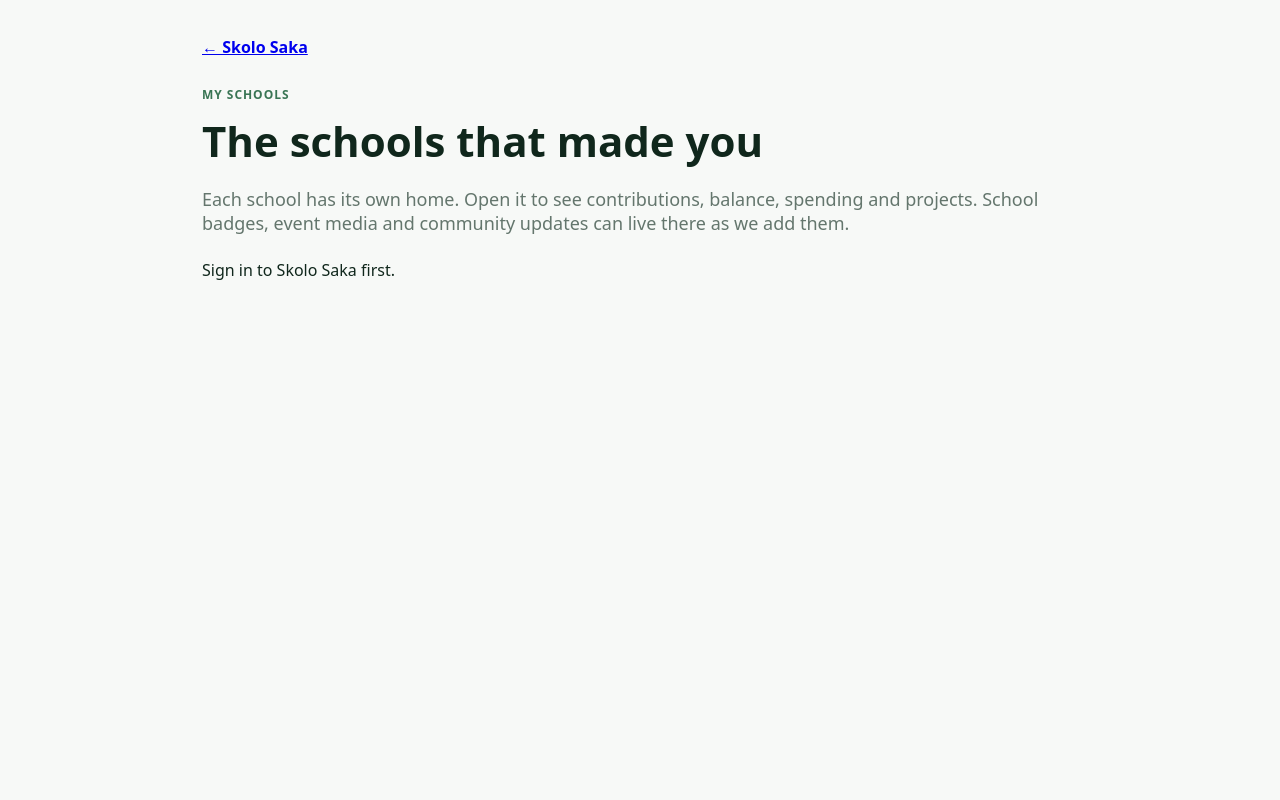
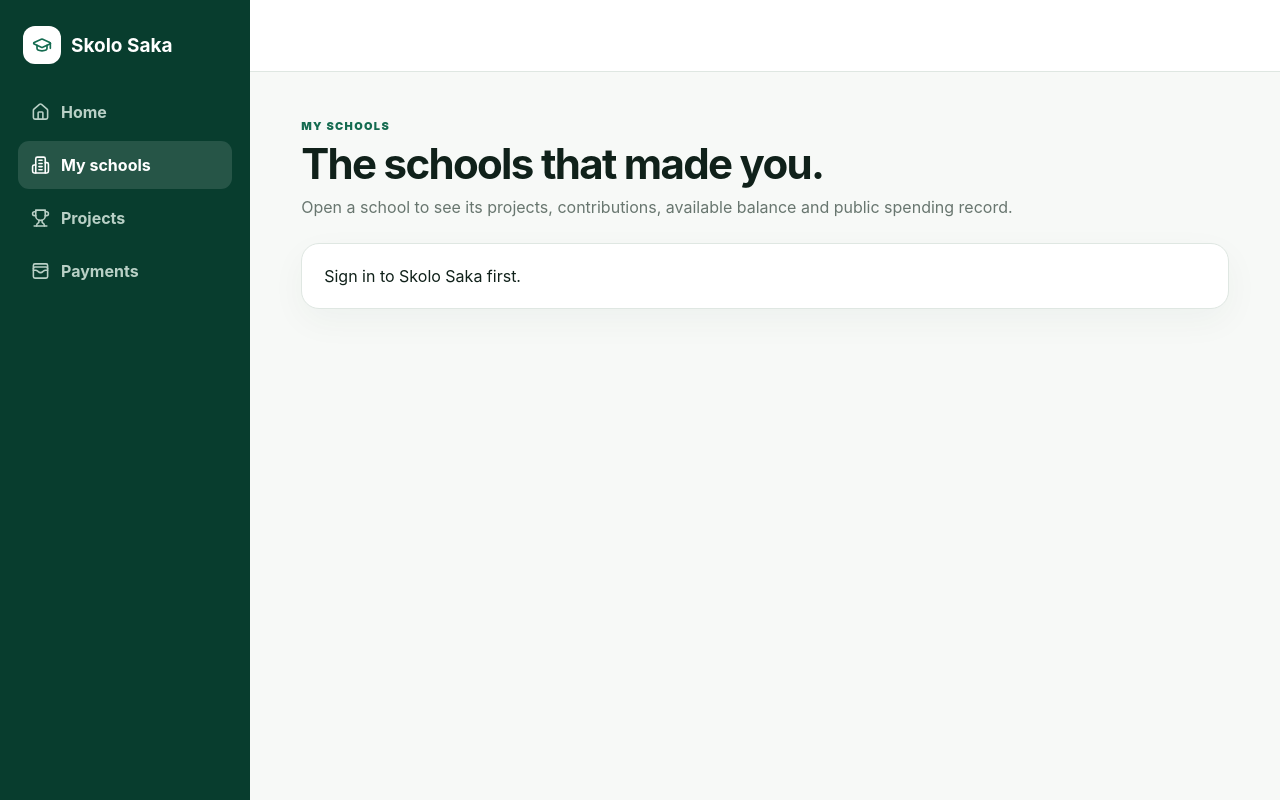
Before and after one commit to Mahlatse32/skolo-saka, a Next.js app: page /my-schools in a window 1280 px wide. Built offline with nearby package versions, Linux system fonts and the light colour scheme; no server answers.

Commit message:
Match My Schools to main app shell

```diff
--- a/app/my-schools/page.tsx
+++ b/app/my-schools/page.tsx
@@ -2,9 +2,11 @@
 
 import { useEffect, useState } from 'react';
 import { supabase } from '@/lib/supabase';
+import SecondaryShell from '../SecondaryShell';
 
 type School={id:string;name:string;level:string;province:string;town:string|null;municipality:string|null;verified:boolean};
 type Membership={school_id:string;schools:School|School[]|null};
+const initials=(name:string)=>name.split(/\s+/).filter(Boolean).slice(0,2).map(x=>x[0]).join('').toUpperCase();
 
 export default function MySchoolsTransparency(){
   const [schools,setSchools]=useState<School[]>([]); const [message,setMessage]=useState('Loading your schools…');
@@ -14,14 +16,12 @@
     const {data,error}=await supabase.from('school_memberships').select('school_id,schools(id,name,level,province,town,municipality,verified)').eq('user_id',user.id);
     if(error){setMessage(error.message);return;}
     const rows=(data||[]) as unknown as Membership[];
-    setSchools(rows.map(r=>Array.isArray(r.schools)?r.schools[0]:r.schools).filter((x):x is School=>Boolean(x)));
-    setMessage('');
+    setSchools(rows.map(r=>Array.isArray(r.schools)?r.schools[0]:r.schools).filter((x):x is School=>Boolean(x))); setMessage('');
   }
-  return <main style={{maxWidth:920,margin:'0 auto',padding:'36px 22px 80px',fontFamily:'system-ui',color:'#10271c'}}>
-    <a href="/" style={{fontWeight:800}}>← Skolo Saka</a>
-    <header style={{margin:'24px 0'}}><span style={{fontWeight:900,textTransform:'uppercase',letterSpacing:'.08em',fontSize:12,color:'#397554'}}>My schools</span><h1 style={{fontSize:42,margin:'8px 0'}}>The schools that made you</h1><p style={{fontSize:18,color:'#64766d'}}>Each school has its own home. Open it to see contributions, balance, spending and projects. School badges, event media and community updates can live there as we add them.</p></header>
-    {message&&<p>{message}</p>}
-    <div style={{display:'grid',gap:14}}>{schools.map(s=><a key={s.id} href={`/school/${s.id}`} style={{border:'1px solid #d9e4dd',borderRadius:18,padding:22,background:'#fff',textDecoration:'none',color:'inherit',display:'flex',justifyContent:'space-between',gap:20,alignItems:'center'}}><div style={{display:'flex',alignItems:'center',gap:16}}><div style={{width:54,height:54,borderRadius:16,display:'grid',placeItems:'center',background:'#edf5f0',fontWeight:900,color:'#163f2c'}}>{s.name.split(/\s+/).slice(0,2).map(x=>x[0]).join('').toUpperCase()}</div><div><h2 style={{margin:'0 0 6px'}}>{s.name}</h2><div style={{color:'#64766d'}}>{s.town||s.municipality||s.province} · {s.verified?'Verified school':'School'}</div></div></div><strong style={{color:'#163f2c'}}>Open school →</strong></a>)}</div>
-    {!message&&!schools.length&&<p>Add a school first.</p>}
-  </main>;
+  return <SecondaryShell active="schools">
+    <header><span className="secondary-eyebrow">My schools</span><h1 className="secondary-title">The schools that made you.</h1><p className="secondary-lead">Open a school to see its projects, contributions, available balance and public spending record.</p></header>
+    {message&&<div className="secondary-card" style={{marginTop:24}}>{message}</div>}
+    <div className="school-home-list" style={{marginTop:28}}>{schools.map(s=><a className="school-home-link" key={s.id} href={`/school/${s.id}`}><div className="school-home-copy"><div className="secondary-badge">{initials(s.name)}</div><div><h2>{s.name}</h2><div className="secondary-muted">{s.town||s.municipality||s.province} · {s.verified?'Verified school':'School'}</div></div></div><span className="school-open">Open school →</span></a>)}</div>
+    {!message&&!schools.length&&<div className="secondary-card" style={{marginTop:24}}>You have not added a school yet.</div>}
+  </SecondaryShell>;
 }
```
